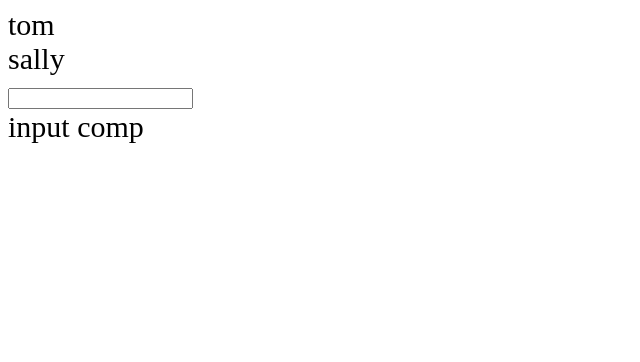
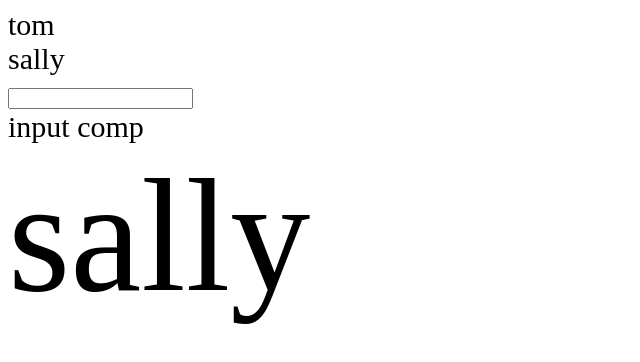
Before and after one commit to SZwerling/input-values, a React (Create React App) app: page / in a window 1280 px wide. Both pictures are taken after a click on the element "sally". Shown: the top 362 px of the page, without its empty margins (0-640 px from the left). Built offline with nearby package versions, Linux system fonts and the light colour scheme.

Commit message:
with selected name comp

```diff
--- a/src/components/App.js
+++ b/src/components/App.js
@@ -1,6 +1,7 @@
 import React from 'react';
 import Comp1 from './comp1';
 import Input from './input';
+import OneName from './OneNameComponent';
 import './App.css'
 
 
@@ -19,6 +20,7 @@ class App extends React.Component{
         <div>
             <Comp1/>
             <Input />
+            <OneName />
         </div>
         )
     }
--- /dev/null
+++ b/src/components/OneNameComponent.js
@@ -0,0 +1,22 @@
+import React from 'react';
+import { connect } from 'react-redux';
+
+class OneName extends React.Component{
+
+
+
+    render(){
+
+            if(this.props.theName.length > 0){
+              return  <div style={{ fontSize: "10rem"}}>{this.props.theName}</div>
+            } else {
+                return <div></div>
+            }
+    }
+}
+
+const mapStateToProps = (state) => {
+   return { theName: state.clickedName }
+}
+
+export default connect(mapStateToProps)(OneName);
```
